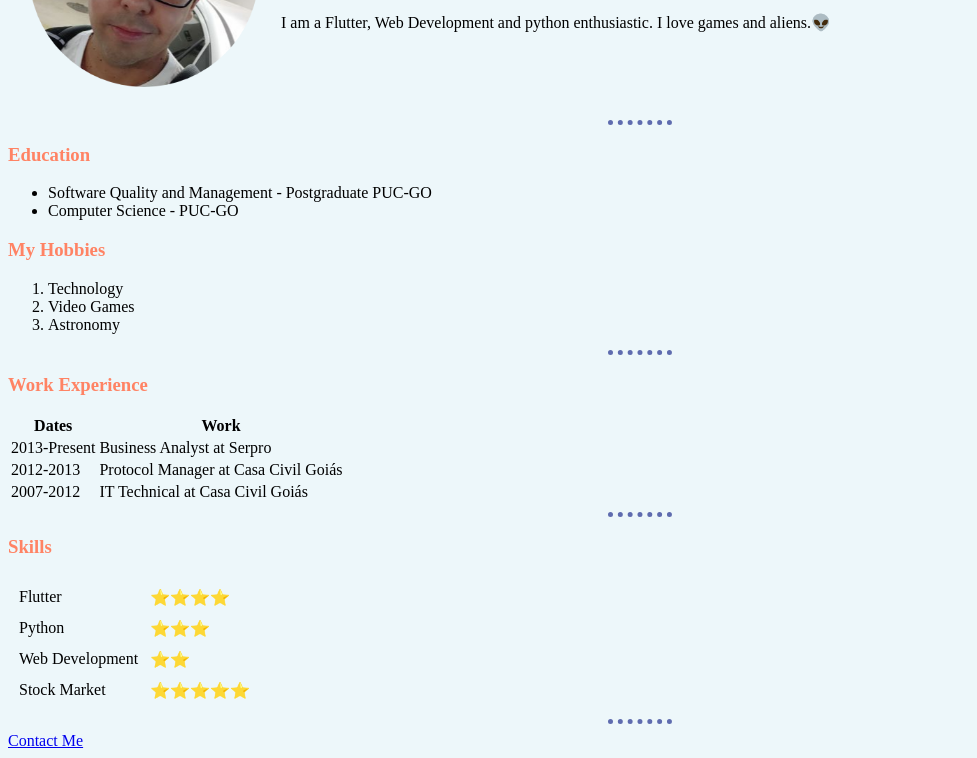
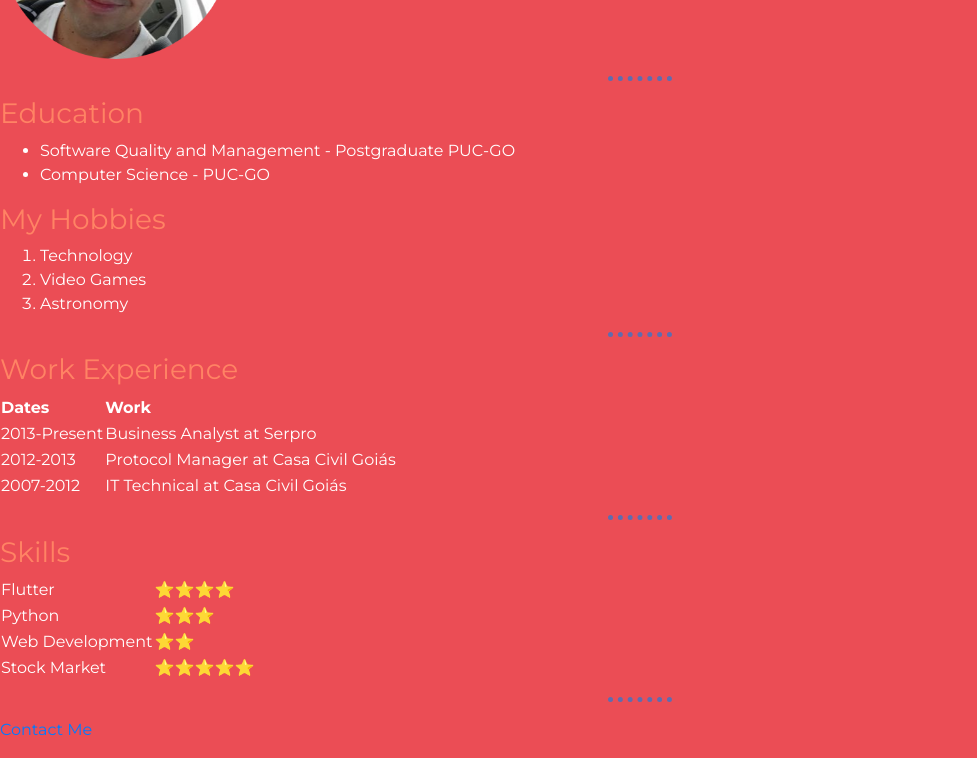
Before and after one commit to rodrigoalien/rodrigoalien.github.io, a plain HTML site: page index.html in a window 1280 px wide. Shown: the part 172-930 px from the top of the page, without its empty margins (0-977 px from the left). Drawn offline with nearby package versions, Linux system fonts and the light colour scheme.

Commit message:
Including Bootstrap.

```diff
--- a/css/styles.css
+++ b/css/styles.css
@@ -1,5 +1,7 @@
 body {
-  background-color: #edf7fa;
+  background-color: #eb4d55;
+  font-family: "Montserrat";
+  color: #fff;
 }
 
 h1 {
--- a/index.html
+++ b/index.html
@@ -3,9 +3,19 @@
 
 <head>
   <meta charset="utf-8">
-  <title>Rodrigo's Personal Site</title>
+  <title>Rodrigo Almeida</title>
 
+  <!-- Google fonts -->
+  <link href="https://fonts.googleapis.com/css?family=Montserrat:300,400,700,900,900i|Ubuntu&display=swap" rel="stylesheet">
+
+  <!-- CSS stylesheet -->
+  <link rel="stylesheet" href="https://stackpath.bootstrapcdn.com/bootstrap/4.4.1/css/bootstrap.min.css" integrity="sha384-Vkoo8x4CGsO3+Hhxv8T/Q5PaXtkKtu6ug5TOeNV6gBiFeWPGFN9MuhOf23Q9Ifjh" crossorigin="anonymous">
   <link rel="stylesheet" href="css/styles.css">
+
+  <!-- Bootstrap Scripts -->
+  <script src="https://code.jquery.com/jquery-3.4.1.slim.min.js" integrity="sha384-J6qa4849blE2+poT4WnyKhv5vZF5SrPo0iEjwBvKU7imGFAV0wwj1yYfoRSJoZ+n" crossorigin="anonymous"></script>
+  <script src="https://cdn.jsdelivr.net/npm/popper.js@1.16.0/dist/umd/popper.min.js" integrity="sha384-Q6E9RHvbIyZFJoft+2mJbHaEWldlvI9IOYy5n3zV9zzTtmI3UksdQRVvoxMfooAo" crossorigin="anonymous"></script>
+  <script src="https://stackpath.bootstrapcdn.com/bootstrap/4.4.1/js/bootstrap.min.js" integrity="sha384-wfSDF2E50Y2D1uUdj0O3uMBJnjuUD4Ih7YwaYd1iqfktj0Uod8GCExl3Og8ifwB6" crossorigin="anonymous"></script>
 
 </head>
 
```
